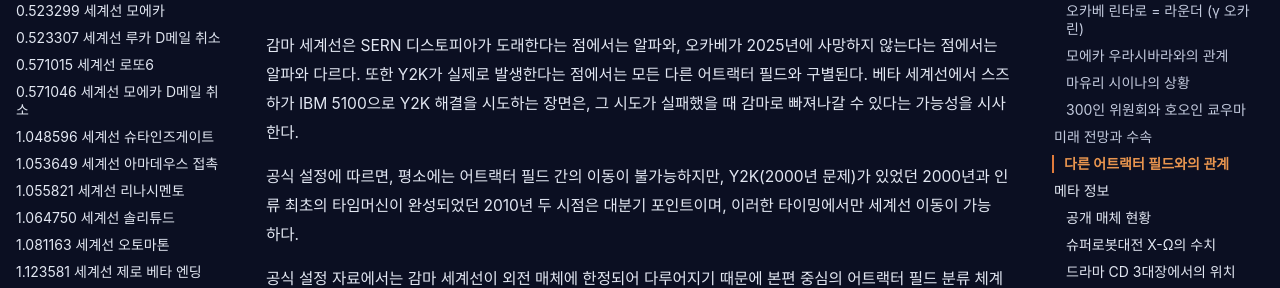
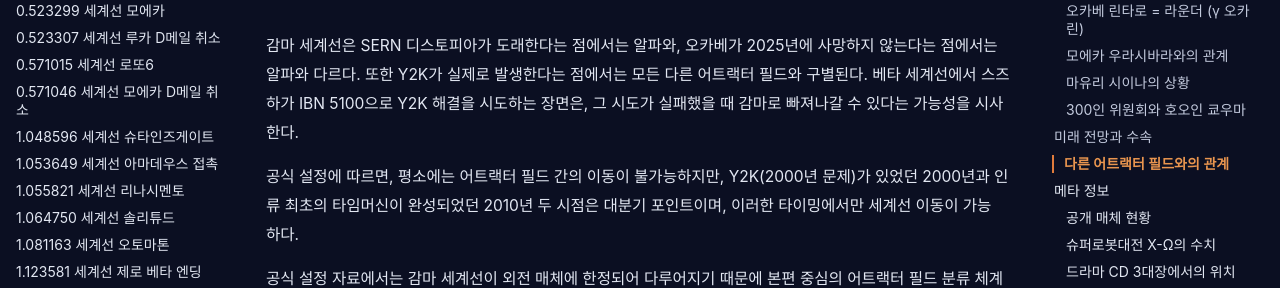
Before and after one commit to sgwiki/sgwiki.github.io, an MkDocs documentation site: the page built from wiki/세계선/gamma-worldline.md, in a window 1280 px wide and 900 px high, scrolled down 6050 px. Shown: the part 224-512 px from the top of the window. Built offline with MkDocs 1.6.1 and Material for MkDocs 9.7.7, drawn with Linux system fonts in a browser that asks for light colours; some web fonts are replaced.

Commit message:
fix(wiki): gamma-worldline — P10 3eaf4149 패치 적용

```diff
--- a/wiki/세계선/gamma-worldline.md
+++ b/wiki/세계선/gamma-worldline.md
@@ -82,7 +82,7 @@ description: "감마 세계선은 알파(α), 베타(β)에 이은 세 번째
 SERN은 충돌을 사전에 준비하면서 백신을 보유함으로써 혼란 이후의 영향력을 극대화하려 했던 것이다.
 
 한편, [베타 세계선](1.130205-세계선-크리스-사망.md)에서는 [아마네 스즈하](../캐릭터/아마네-스즈하.md)가
-[IBM 5100](../lore/IBN-5100.md)을 가지고 2000년으로 시간 이동하여 Y2K 해결을 시도한다.
+[IBN 5100](../lore/IBN-5100.md)을 가지고 2000년으로 시간 이동하여 Y2K 해결을 시도한다.
 이 시도가 실패하거나 제대로 이루어지지 않으면, 세계선은 감마 어트랙터 필드로
 '튕겨나간다'는 설정이 팬 분석과 여러 작중 단서를 통해 암시된다. 즉 감마 세계선은
 베타 세계선의 스즈하가 2000년 문제 해결에 실패했을 때 도달하는 세계선으로 이해할 수 있다.
@@ -221,7 +221,7 @@ FB가 평가하기를 '목적을 위해서는 수단과 방법을 가리지 않
 
 감마 세계선은 SERN 디스토피아가 도래한다는 점에서는 알파와, 오카베가 2025년에 사망하지
 않는다는 점에서는 알파와 다르다. 또한 Y2K가 실제로 발생한다는 점에서는 모든 다른
-어트랙터 필드와 구별된다. 베타 세계선에서 스즈하가 IBM 5100으로 Y2K 해결을 시도하는
+어트랙터 필드와 구별된다. 베타 세계선에서 스즈하가 IBN 5100으로 Y2K 해결을 시도하는
 장면은, 그 시도가 실패했을 때 감마로 빠져나갈 수 있다는 가능성을 시사한다.
 
 공식 설정에 따르면, 평소에는 어트랙터 필드 간의 이동이 불가능하지만,
```
